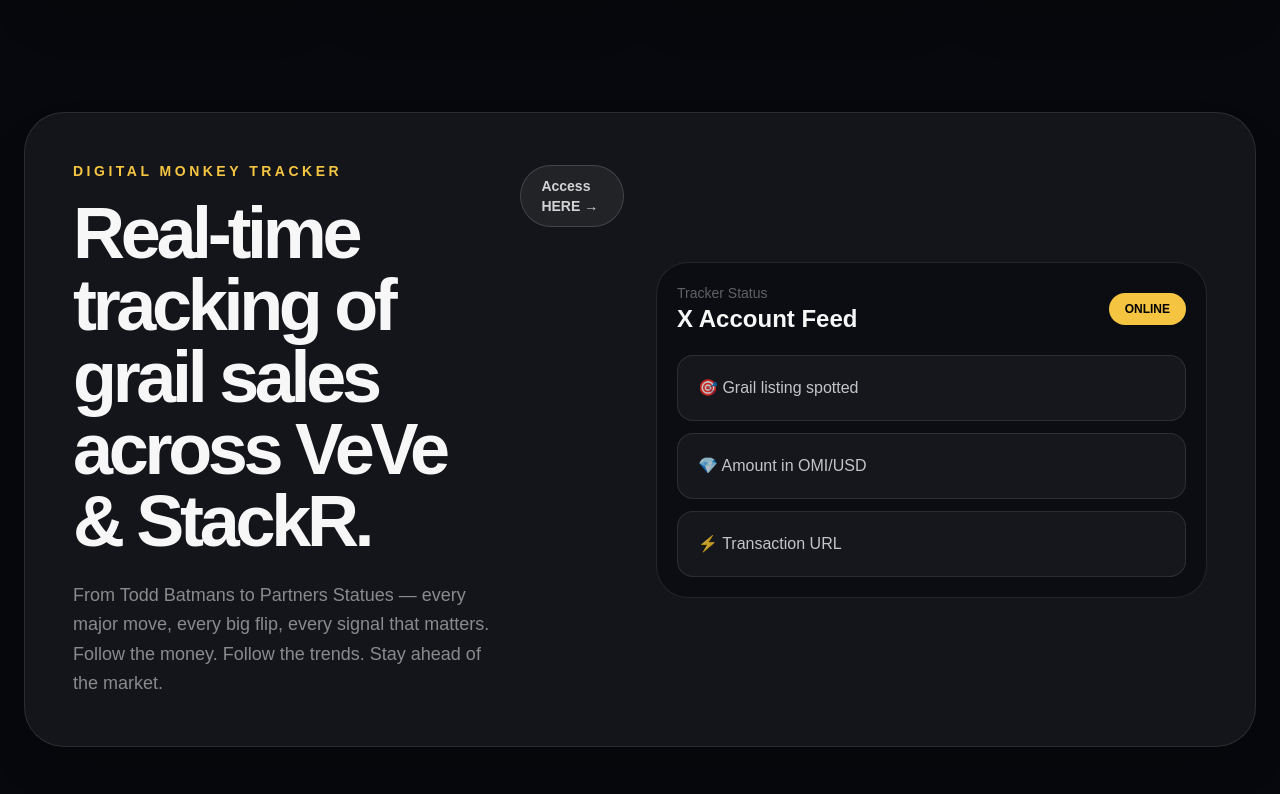
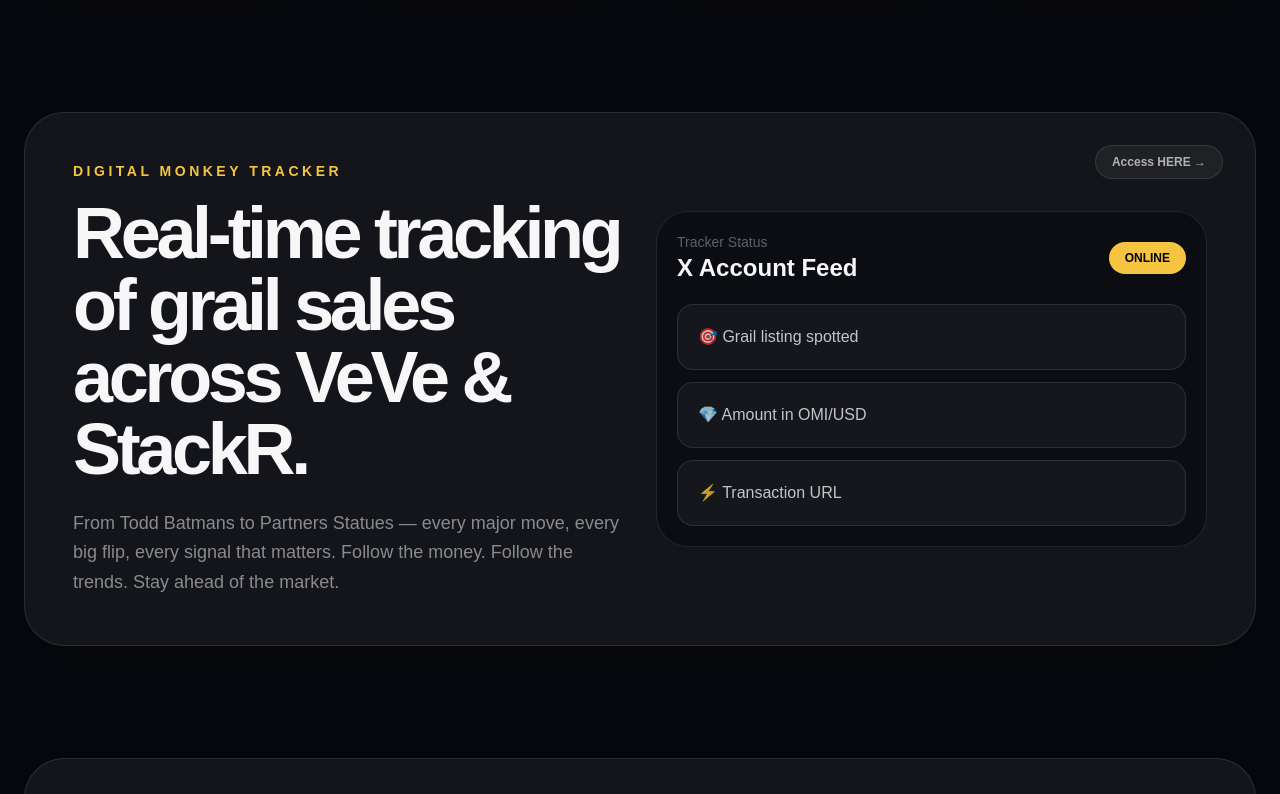
Before and after one commit to DigitalMonkeyy/digital-monkey, a Next.js app: page / in a window 1280 px wide. Shown: the part 2355-3149 px from the top of the page. Built offline with nearby package versions, Linux system fonts and the light colour scheme.

Commit message:
Updated fixed placement of access

```diff
--- a/app/page.tsx
+++ b/app/page.tsx
@@ -278,7 +278,8 @@
         viewport={{ once: false, amount: 0.2 }}
         transition={{ duration: 0.8, ease: [0.16, 1, 0.3, 1] }}
       >
-        <div className="mx-auto grid max-w-7xl gap-8 rounded-[2.5rem] border border-white/10 bg-white/[0.055] p-8 shadow-2xl shadow-black/20 backdrop-blur-xl md:p-12 lg:grid-cols-2 lg:items-center">
+        <div className="relative mx-auto grid max-w-7xl gap-8 rounded-[2.5rem] border border-white/10 bg-white/[0.055] p-8 shadow-2xl shadow-black/20 backdrop-blur-xl md:p-12 lg:grid-cols-2 lg:items-center">
+          <a href="https://x.com/TrackerVeve" target="_blank" rel="noreferrer" className="absolute right-8 top-8 rounded-full border border-white/10 bg-white/[0.05] px-4 py-2 text-xs font-semibold text-white/65 transition hover:border-[#f5c542]/40 hover:bg-[#f5c542]/10 hover:text-[#f5c542]" > Access HERE → </a>
           <div className="flex flex-col gap-4 md:flex-row md:items-start md:justify-between">
             <div>
               <p className="text-sm font-semibold uppercase tracking-[0.25em] text-[#f5c542]">
@@ -293,15 +294,6 @@
                 From Todd Batmans to Partners Statues — every major move, every big flip, every signal that matters. Follow the money. Follow the trends. Stay ahead of the market.
               </p>
             </div>
-
-            <a
-              href="https://x.com/TrackerVeve"
-              target="_blank"
-              rel="noreferrer"
-              className="mt-1 rounded-full border border-white/15 bg-white/[0.06] px-5 py-2.5 text-sm font-semibold text-white/80 transition hover:border-[#f5c542]/50 hover:bg-[#f5c542]/10 hover:text-[#f5c542]"
-            >
-              Access HERE →
-            </a>
           </div>
 
           <div className="rounded-[2rem] border border-white/10 bg-[#0b0d13] p-5">
```
